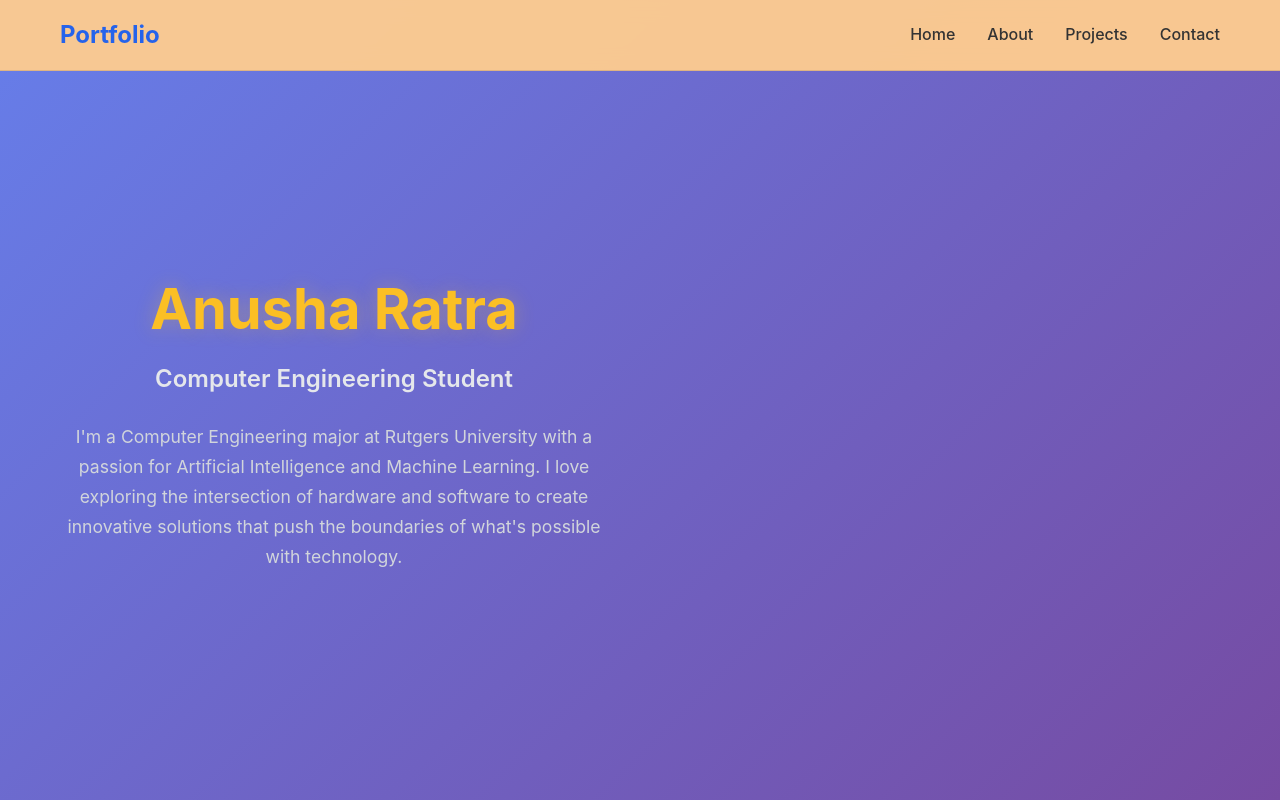
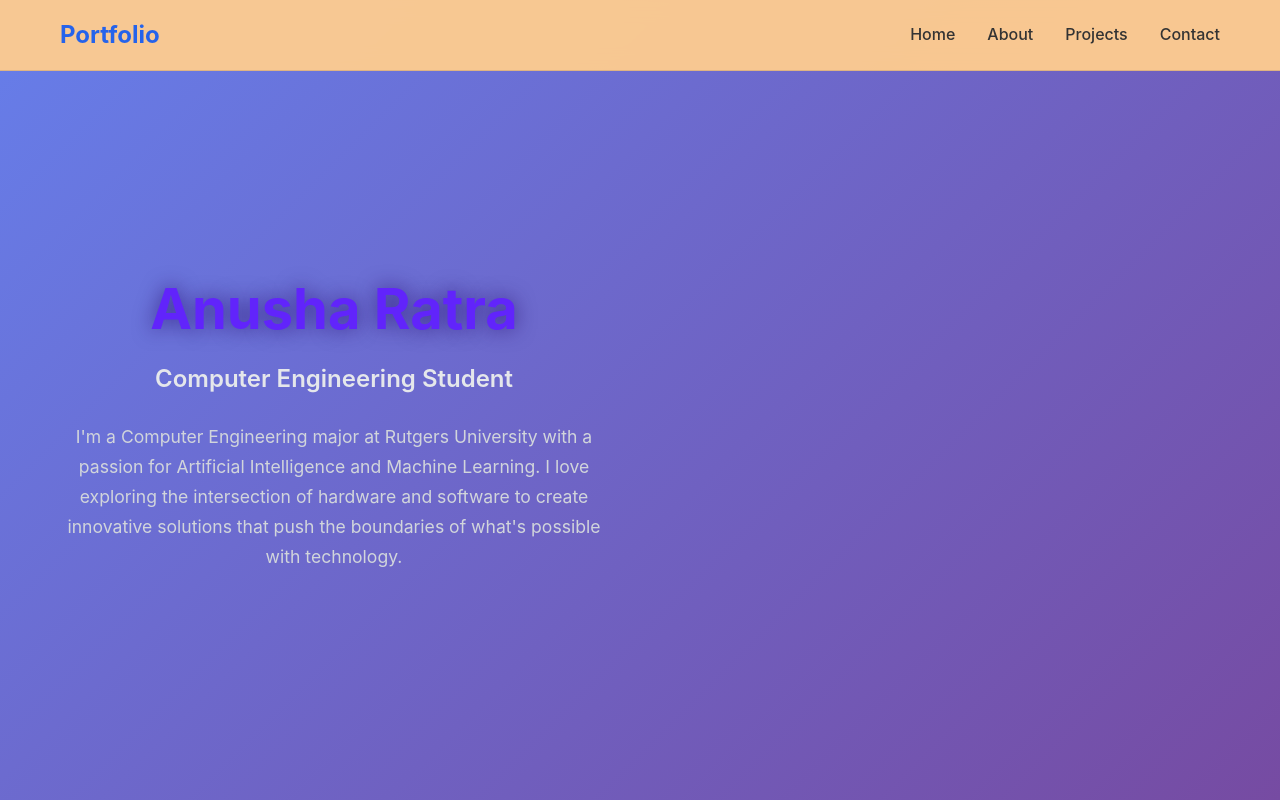
Before and after one commit to anushar777/Personal-Portfolio, a React (Vite) app: page / in a window 1280 px wide. Shown: the top 800 px of the page. Built offline with nearby package versions, Linux system fonts and the light colour scheme.

Commit message:
Main page Color Gradient

```diff
--- a/src/App.css
+++ b/src/App.css
@@ -94,7 +94,7 @@ body {
   display: flex;
   align-items: center;
   background: linear-gradient(135deg, #667eea 0%, #764ba2 100%);
-  color: white;
+  color: rgb(150, 107, 107);
   padding-top: 80px;
 }
 
@@ -105,7 +105,7 @@ body {
   display: grid;
   grid-template-columns: 1fr 1fr;
   gap: 4rem;
-  align-items: center;
+  align-items: right;
 }
 
 .hero-title {
@@ -116,8 +116,8 @@ body {
 }
 
 .highlight {
-  color: #fbbf24;
-  text-shadow: 0 0 20px rgba(251, 191, 36, 0.3);
+  color: #6124fb;
+  text-shadow: 0 0 20px #25096aa8;
 }
 
 .hero-subtitle {
```
